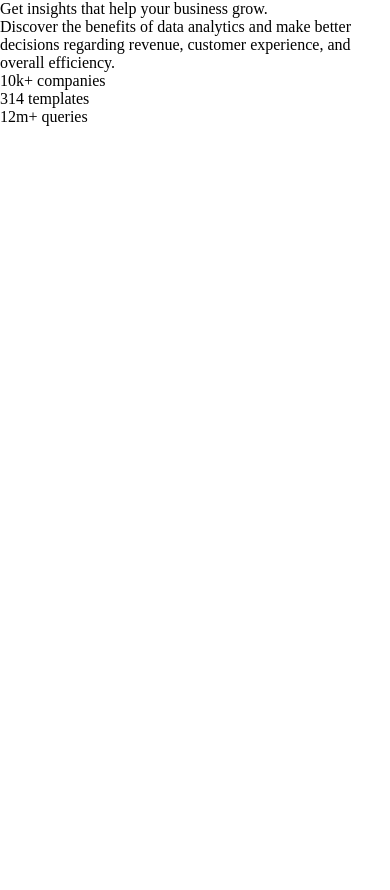
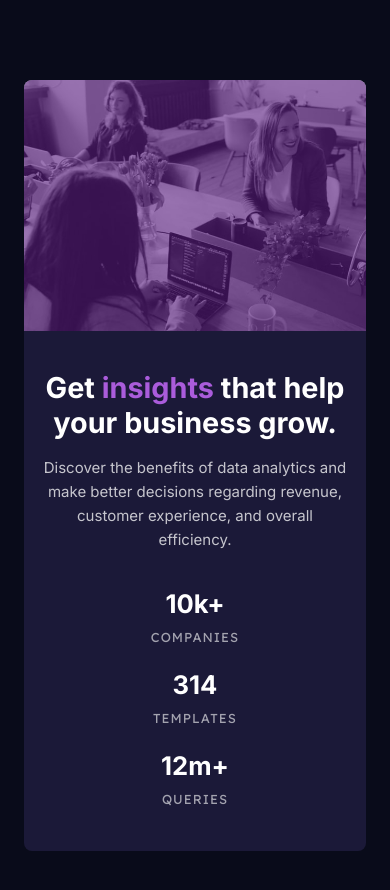
Before and after one commit to JonathanRe/stats-preview-card-component-main, a plain HTML site: page index.html in a window 390 px wide. Before the commit the page ends 844 px from the top, so only its background shows below. Drawn offline with Linux system fonts and the light colour scheme.

Commit message:
mobile version mostly done

```diff
--- a/index.html
+++ b/index.html
@@ -5,6 +5,11 @@
   <meta name="viewport" content="width=device-width, initial-scale=1.0"> <!-- displays site properly based on user's device -->
 
   <link rel="icon" type="image/png" sizes="32x32" href="./images/favicon-32x32.png">
+
+  <!-- Google Fonts -->
+  <link rel="preconnect" href="https://fonts.googleapis.com">
+  <link rel="preconnect" href="https://fonts.gstatic.com" crossorigin>
+  <link href="https://fonts.googleapis.com/css2?family=Inter:wght@400;700&family=Lexend+Deca&display=swap" rel="stylesheet">
 
   <link rel="stylesheet" href="style.css">
 
@@ -18,8 +23,11 @@
 </head>
 <body>
   <main>
-    <picture></picture>
-    <div class="card">
+    <picture>
+      <img src="./images/image-header-mobile.jpg" alt="A group of women working together in an office.">
+    </picture>
+
+    <div class="card grid-flow">
       <h1>Get <span>insights</span> that help your business grow.</h1>
 
       <p>
@@ -27,15 +35,15 @@
         experience, and overall efficiency.
       </p>
 
-      <div class="stats">
+      <div class="stats grid-flow">
         <p>
-          <span>10k+</span> companies
+          <span class="stats__numbers">10k+</span> <span class="stats__text">companies</span>
         </p>
         <p>
-          <span>314</span> templates
+          <span class="stats__numbers">314</span> <span class="stats__text">templates</span>
         </p>
         <p>
-          <span>12m+</span> queries
+          <span class="stats__numbers">12m+</span> <span class="stats__text">queries</span>
         </p>
       </div>
     </div>
--- a/style.css
+++ b/style.css
@@ -3,6 +3,7 @@
     --clr-primary-500: hsl(233, 47%, 7%);
 
     --clr-accent-400: hsl(277, 64%, 61%);
+    --clr-accent-600: hsl(277, 64%, 31%);
 
     --clr-neutral-100: hsl(0, 0%, 100%);
     --clr-neutral-200: hsla(0, 0%, 100%, 0.75);
@@ -10,7 +11,11 @@
 
     --fs-400: 0.9375rem;
 
+    --ff-default: 'Inter', sans-serif;
+    --ff-secondary: 'Lexend Deca', sans-serif;
 
+    --fw-regular: 400;
+    --fw-bold: 700;
 }
 
 *,
@@ -52,3 +57,91 @@ svg {
     position: absolute;
     white-space: nowrap;
 }
+
+body {
+    font-family: var(--ff-default);
+    font-size: var(--fs-400);
+    line-height: 1.6;
+    color: var(--clr-neutral-200);
+    background: var(--clr-primary-500);
+    display: grid;
+    place-content: center;
+    padding: 5rem 1.5rem;
+    min-height: 100vh;
+    place-items: center;
+}
+
+main {
+    background-color: var(--clr-primary-400);
+    text-align: center;
+    border-radius: .5rem;
+    overflow: hidden;
+    display: grid;
+}
+
+@media (min-width: 700px) {
+    main {
+        grid-template-columns: 1fr 1fr;
+    }
+}
+
+picture {
+    position: relative;
+}
+
+@media (min-width: 700px) {
+    picture {
+        order: 1;
+    }
+}
+
+picture::before {
+    content: '';
+    position: absolute;
+    top: 0;
+    left: 0;
+    right: 0;
+    height: 100%;
+    background-color: var(--clr-accent-600);
+    opacity: .6;
+}
+
+.card {
+    padding: 2.5rem 1rem;
+}
+
+h1 {
+    font-size: 1.8rem;
+    color: var(--clr-neutral-100);
+    font-weight: var(--fw-bold);
+    line-height: 1.2;
+}
+
+h1 > span {
+    color: var(--clr-accent-400);
+}
+
+.stats {
+    margin-top: 1rem;
+}
+
+@media (min-width: 500px) {
+    .stats {
+        grid-template-columns: 1fr 1fr 1fr;
+    }
+}
+
+.stats__numbers {
+    display: block;
+    font-size: 1.6rem;
+    font-weight: var(--fw-bold);
+    color: var(--clr-neutral-100);
+}
+
+.stats__text {
+    color: var(--clr-neutral-300);
+    font-family: var(--ff-secondary);
+    text-transform: uppercase;
+    letter-spacing: 1px;
+    font-size: .8125rem;
+}
```
